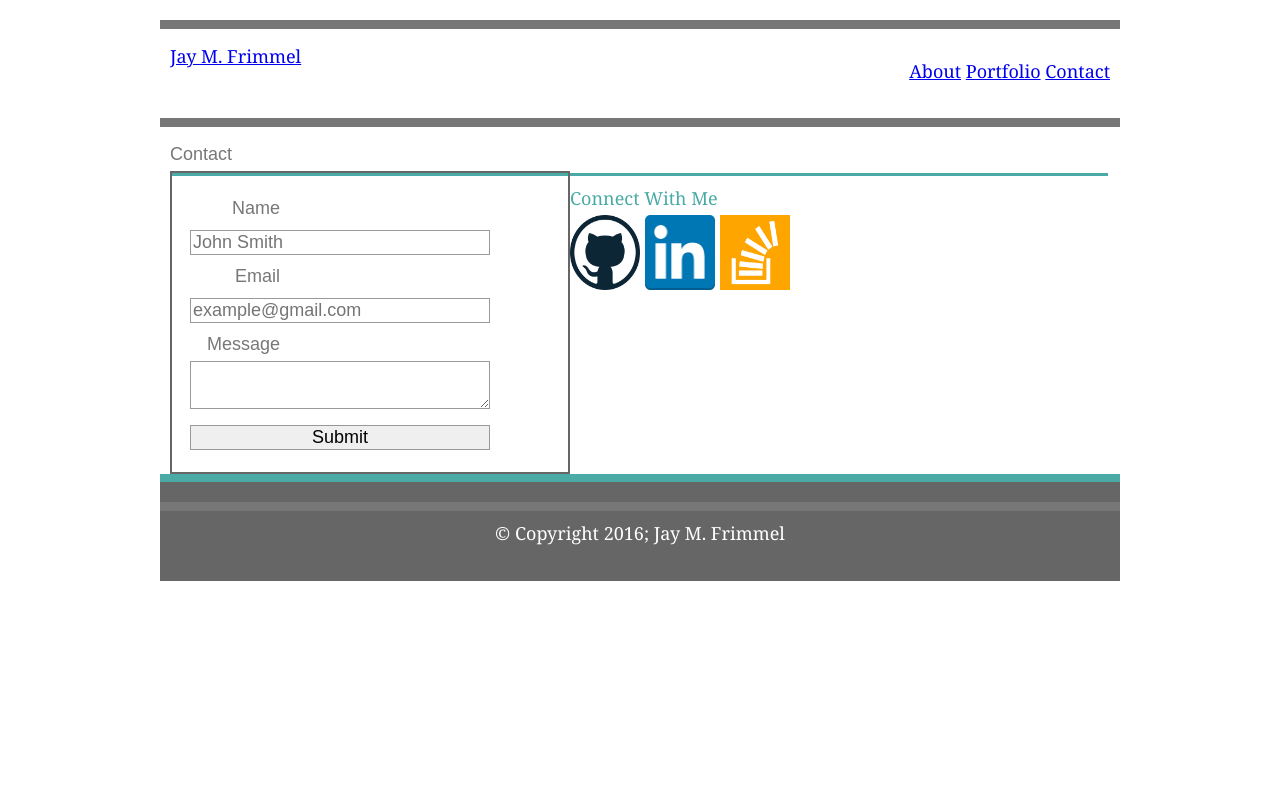
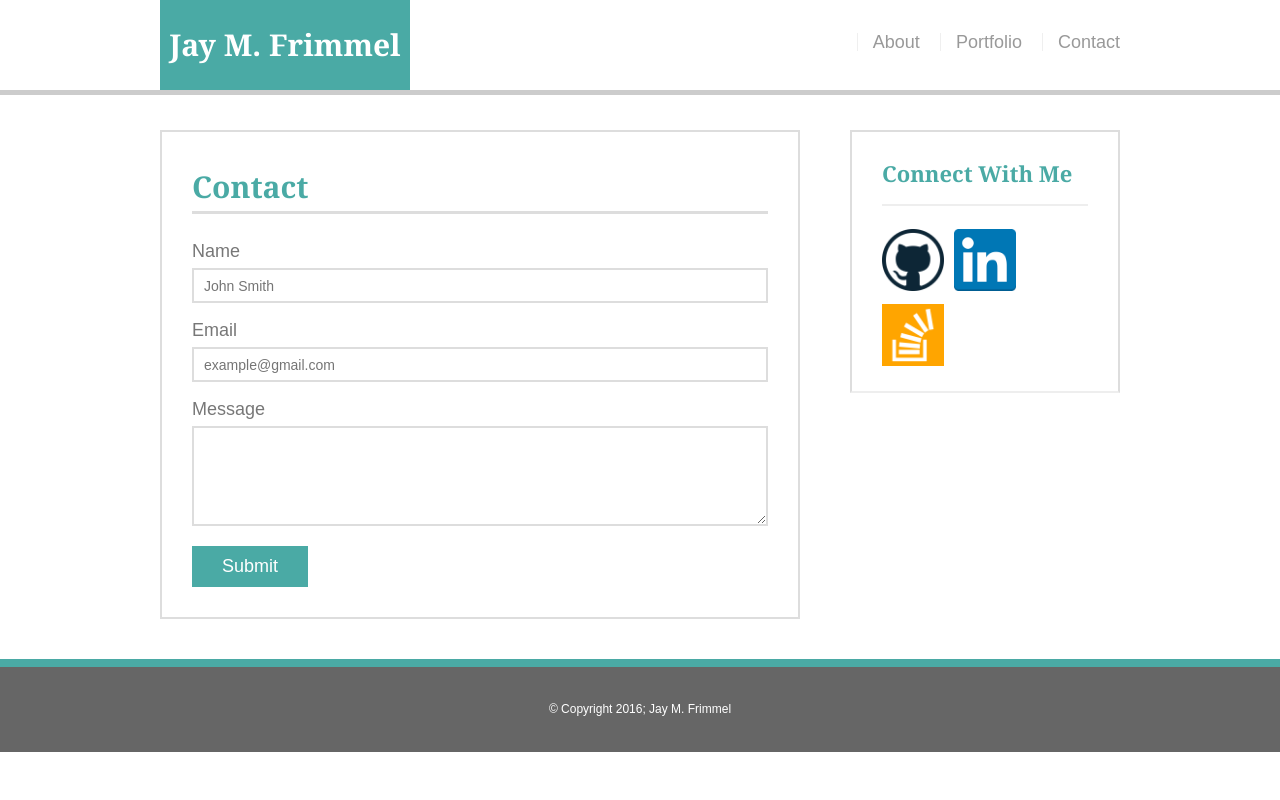
Before and after one commit to JayMFrimmel/portfolio-week2, a PHP site: page /contact.html in a window 1280 px wide. Run offline with PHP 8.4, Linux system fonts and the light colour scheme.

Commit message:
added css code

```diff
--- a/assignment1/assets/css/style.css
+++ b/assignment1/assets/css/style.css
@@ -1,6 +1,4 @@
 body {
-	width: 960px;
-	margin: auto;
 	font-size: 18px;
 	line-height: 34px;
 	font-family: Arial, 'Helvetica Neue', Helvetica, sans-serif;
@@ -9,109 +7,199 @@ body {
 * {
 	box-sizing: border-box;
 }
-h2, h3 {
-	font-family: Georgia, 'Times New Roman', Times, serif;
+
+/* general for all pages */
+
+.container {
+	width: 100%;
+	max-width: 960px;
+	margin: 0 auto;
+	clear: both;
+}
+h1, h2, h3, p {
+	margin-bottom: 20px;
+}
+p: last-child {
+	margin-bottom: 0;
+}
+h1, h2, h3 {
+	font-family: Georgia, Times, 'Times New Roman', serif;
+	font-weight: 700;
 	color: #4aaaa5;
 }
-header {
+h1 {
+	font-size: 30px;
+	line-height: 49px;
+	border-bottom: 3px solid #dddddd;
+}
+h2, h3 {
+	font-size: 22px;
+}
+
+/* header information */
+#masthead {
 	background-color: #ffffff;
-	border-bottom: 5px #666666;
-	font-family: Georgia, 'Times New Roman', Times, serif;
-	margin: auto;
-	padding-top: 10px;
-	padding-bottom: 10px;
+	border-bottom: 5px solid #cccccc;
+	margin: 0 0 30px;
+	z-index: 99;
+	color: #ffffff;
+	overflow: auto;
+	position: fixed;
+	width: 100%;
 }
-.name {
-	font-size: 1.8em;
+#logo {
+	width: 250px;
+	height: 90px;
 	background-color: #4aaaa5;
-	color: white;
-	padding-top: 10px;
-	padding-bottom: 10px;
-	padding-left: 8px;
-	padding-right: 8px;
-	line-height: 2.0em;
 	float: left;
+	font-family: Georgia, Times, 'Times New Roman', serif;
+	text-align: center;
+	font-size: 30px;
+	color: #ffffff;
+	line-height: 90px;
+	font-weight: 700;
+	text-decoration: none;
 }
 nav {
 	 float: right;
-	 font-size: 18px;
-	 line-height: 25px;
-	 margin-top: 10px;
-	 padding-top: 10px;
+	 margin-top: 25px;
 }
-.container {
+nav a {
+	color: #999999;
+	text-decoration: none;
+	margin-left: 15px;
+	display: inline-block;
+	border-left: 1px solid #efefef;
+	padding-left: 15px;
+	line-height: 18px;
+}
+nav a: first-child {
+	border-left: 0 none;
+}
+
+/* footer style */
+footer {
+	background-color: #666666;
+	line-height: 25px;
+	color: #ffffff;
+	font-size: 12px;
+	text-align: center;
+	border-top: 8px solid #4aaaa5;
+	padding: 30px 0;
+	clear: both;
+}
+
+/* sidebar style */
+
+.sidebar {
+	background-color: #ffffff;
+	padding: 30px;
+	width: 100%;
+	max-width: 270px;
+	float: right;
+	border: 2px solid #dddddd;
+	margin-bottom: 20px;
+}
+h3, .sidebar, h2 {
+	border-bottom: 2px solid #eeeeee;
+	padding-bottom: 20px;
+	margin-bottom: 15px;
+	line-height: 22px;
+}
+.social {
+	width: 62px;
+	height: 62px;
+	margin-top: 8px;
+	margin-right: 5px;
+}
+.social: last-child {
+	margin-right: 0;
+}
+
+/* main section style */
+#main-container {
+	padding-top: 130px;
+}
+.main-section {
+	background-color: #ffffff;
+	padding: 30px;
+	margin: 0 0 40px 0;
+	width: 100%;
+	max-width: 640px;
+	float: left;
+	border: 2px solid #dddddd;
+}
+
+/* portfolio style */
+
+.work {
+	width: 274px;
+	overflow: auto;
+	position: relative;
+	float: left;
+	margin: 20px 0 25px;
+}
+.work: nth-child(even) {
+	margin-right: 40px;
+}
+.work img {
+	width: 100%;
+	border: 0 none;
+	opacity; .8;
+}
+.work h3 {
+	border-bottom: 0;
+	background-color: #4aaaa5;
+	color: #ffffff;
+	text-align: center;
+	position: absolute;
+	padding: 15px;
+	width: 100%;
+	bottom: 20px;
+	line-height: 30px;
+	margin-bottom: 0;
+	font-weight: 300;
+	font-size: 12px;
+}
+.work-image {
+	width: 200px;
+	height: auto;
 	margin-top: 10px;
-	margin-bottom: 15px;
-	border-top: solid 9px #777777;
-	padding: 10px;
+	float: left;
+	margin-right: 25px;
 }
-article {
-	width: 650px;
-	float: left;
-	padding: 20px;
+
+/*contact page style */
+
+#contact-form ul {
+	margin-bottom: 20px;
 }
-aside {
-	width: 270px;
-	float: right;
+#contact-form li {
+	margin-bottom: 10px;
 }
-#connect {
-	margin: 2px;
-	border-top: 3px solid #4aaaa5;
-	padding-top: 5px;
+label,
+input[type=text],
+input[type=email],
+textarea {
+	display: block;
+	width: 100%
 }
-form {
-	/* center the form on the page */
-	margin: 0 auto;
-	width: 400px;
-	/* see the form outline */
-	padding: 1em;
-	border: 2px solid #666666;
-	border-radius: 1 em;
-	float: left;
+input[type=text],
+input[type=email],
+textarea {
+	height: 35px;
+	border: 2px solid #dddddd;
+	padding: 0 10px;
+	font-size: 14px;
 }
-form div + div {
-	margin-top: 1em;
+textarea {
+	height: 100px;
 }
-label {
-	/* to be sure all labels have the same size and are properly aligned */
-	display: inline-block;
-	width: 90px;
-	text-align: right;
+input[type=submit] {
+	background-color: #4aaaa5;
+	border: 0 none;
+	color: #ffffff;
+	font-size: 18px;
+	padding: 10px 30px;
+	cursor: pointer;
 }
-input, textarea {
-    /* To make sure that all text fields have the same font settings
-       By default, textareas have a monospace font */
-    font: 1em sans-serif;
-
-    /* To give the same size to all text field */
-    width: 300px;
-    -moz-box-sizing: border-box;
-    box-sizing: border-box;
-
-    /* To harmonize the look & feel of text field border */
-    border: 1px solid #999;
-    }
- input:focus, textarea:focus {
-    /* To give a little highlight on active elements */
-    border-color: #000;
-}
-.button {
-    /* To position the buttons to the same position of the text fields */
-    padding-left: 90px; /* same size as the label elements */
-}
-button {
-    /* This extra margin represent roughly the same space as the space
-       between the labels and their text fields */
-    margin-left: .5em;
-}
-footer {
-	width: 100%;
-	background-color: #666666;
-	font-family: Georgia, 'Times New Roman', Times, serif;
-	color: white;
-	text-align: center;
-	line-height: 25px;
-	border-top: solid 8px #4aaaa5;
-	padding-top: 10px;
-	padding-bottom: 10px;
-}
--- a/assignment1/contact.html
+++ b/assignment1/contact.html
@@ -51,9 +51,9 @@
 			<div id="connect">
 				<h2>Connect With Me</h2>
 
-				<img src="assets/images/github-512.png" alt="GitHub" height="75" width="70">
-				<img src="assets/images/linkdin.png" alt="LinkdIn" width="70" height="75">
-				<img src="assets/images/stackoverflow.png" alt="StackOverflow" height="75" width="70">
+				<img src="assets/images/github-512.png" class="social" alt="GitHub" height="75" width="70">
+				<img src="assets/images/linkdin.png" class="social" alt="LinkdIn" width="70" height="75">
+				<img src="assets/images/stackoverflow.png" class="social" alt="StackOverflow" height="75" width="70">
 			</div>
 		</section>
 	</div>
```
Also changed, not shown: assignment1/index.html (+4 -4 lines), assignment1/portfolio.html (+5 -5 lines).
